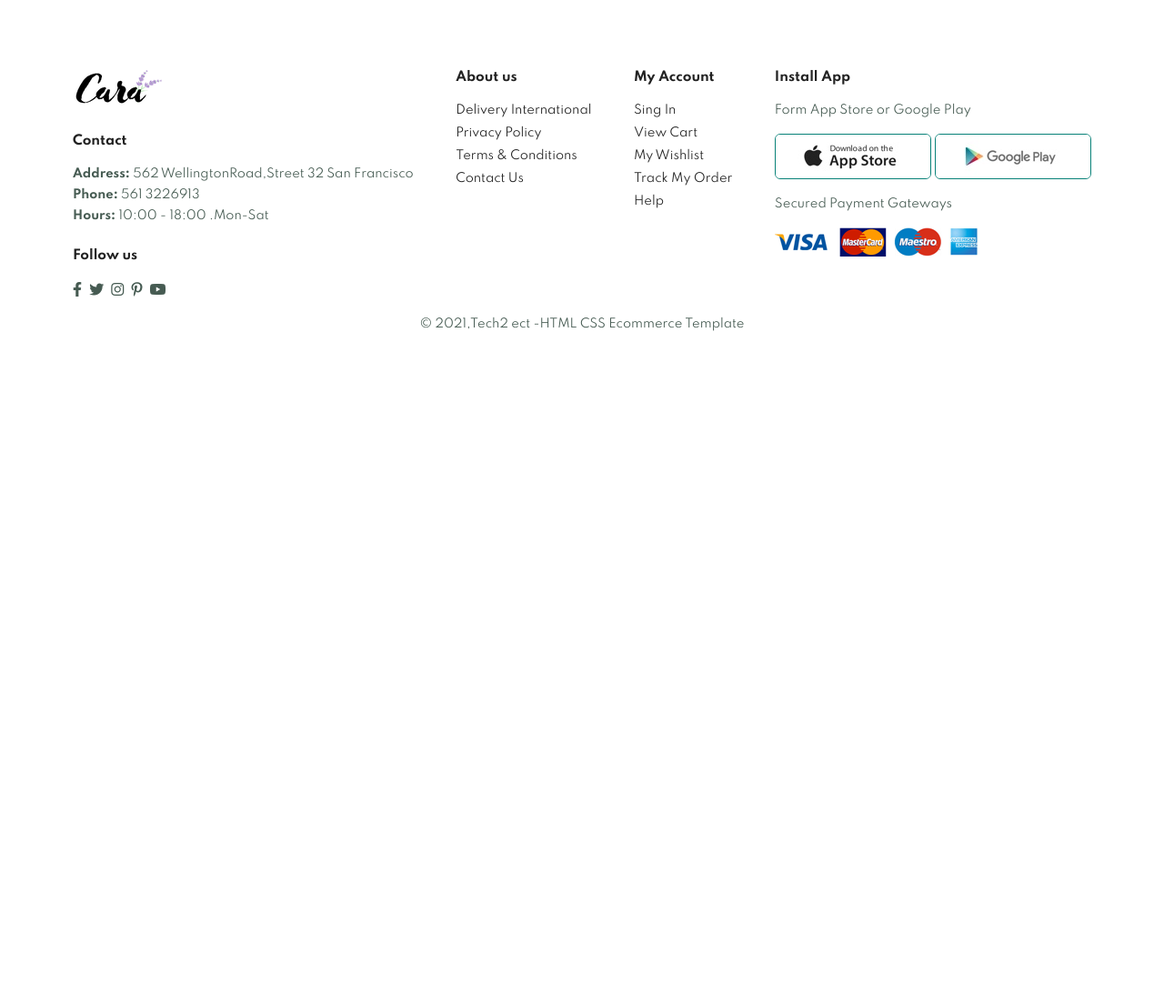
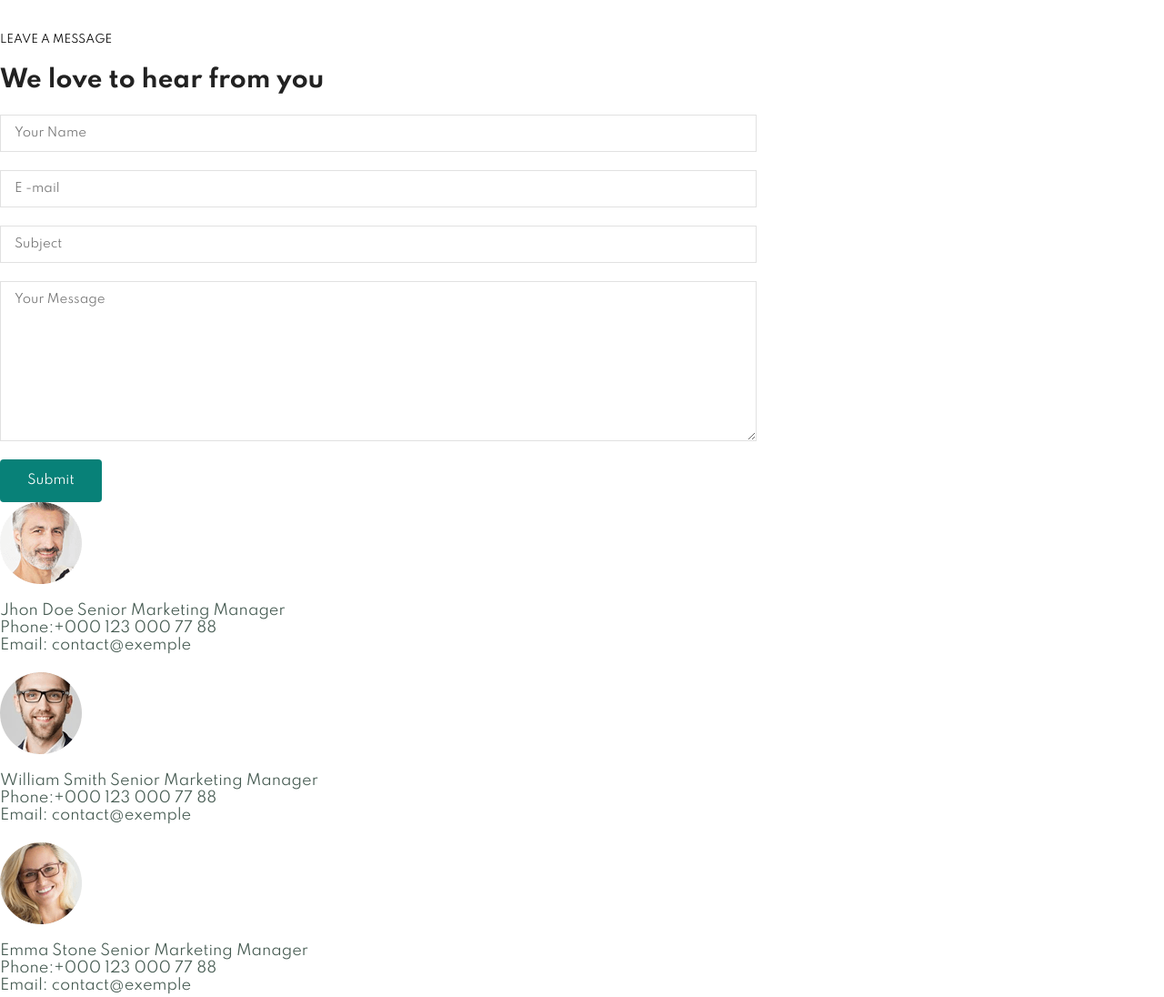
Before and after one commit to stevensonsaintlaurent/commercial-website, a plain HTML site: page contact.html in a window 1280 px wide. Shown: the part 848-1944 px from the top of the page at 91% size. Before the commit the page ends 1260 px from the top, so only its background shows below. Drawn offline with Linux system fonts and the light colour scheme.

Commit message:
update contact and form

```diff
--- a/contact.html
+++ b/contact.html
@@ -87,6 +87,54 @@
       </div>
     </section>
 
+    <!-- ================== section Form ================== -->
+    <section id="form-details">
+      <form action="">
+        <span>LEAVE A MESSAGE</span>
+        <h2>We love to hear from you</h2>
+        <input type="text" placeholder="Your Name" />
+        <input type="text" placeholder="E -mail" />
+        <input type="text" placeholder="Subject" />
+        <textarea
+          name=""
+          id=""
+          cols="30"
+          rows="10"
+          placeholder="Your Message"
+        ></textarea>
+        <button class="normal">Submit</button>
+      </form>
+
+      <div class="people">
+        <div>
+          <img src="images/people/1.png" alt="" />
+          <p>
+            <span>Jhon Doe</span> Senior Marketing Manager <br />Phone:+000 123
+            000 77 88 <br />
+            Email: contact@exemple
+          </p>
+        </div>
+
+        <div>
+          <img src="images/people/2.png" alt="" />
+          <p>
+            <span>William Smith</span> Senior Marketing Manager <br />Phone:+000
+            123 000 77 88 <br />
+            Email: contact@exemple
+          </p>
+        </div>
+
+        <div>
+          <img src="images/people/3.png" alt="" />
+          <p>
+            <span>Emma Stone</span> Senior Marketing Manager <br />Phone:+000
+            123 000 77 88 <br />
+            Email: contact@exemple
+          </p>
+        </div>
+      </div>
+    </section>
+
     <!-- ================== section footer ================== -->
 
     <footer class="section-p1">
--- a/styles.css
+++ b/styles.css
@@ -758,11 +758,13 @@ footer .copyright {
   width: 40%;
 }
 
-#contact-details .details span {
+#contact-details .details span,
+#form-details form span {
   font-size: 12px;
 }
 
-#contact-details .details h2 {
+#contact-details .details h2,
+#form-details form h2 {
   font-size: 26px;
   line-height: 35px;
   padding: 20px 0;
@@ -797,6 +799,28 @@ footer .copyright {
 #contact-details .map iframe {
   width: 100%;
   height: 100%;
+}
+
+/* ========== Contact Form ============ */
+#form-details form {
+  width: 65%;
+  display: flex;
+  flex-direction: column;
+  align-items: flex-start;
+}
+
+#form-details form input,
+#form-details form textarea {
+  width: 100%;
+  padding: 12px 15px;
+  outline: none;
+  margin-bottom: 20px;
+  border: 1px solid #e1e1e1;
+}
+
+#form-details form button {
+  background-color: #088178;
+  color: #fff;
 }
 
 /* ========== small devices ============ */
```
Also changed, not shown: images/people/1.png (added), images/people/2.png (added), images/people/3.png (added).
